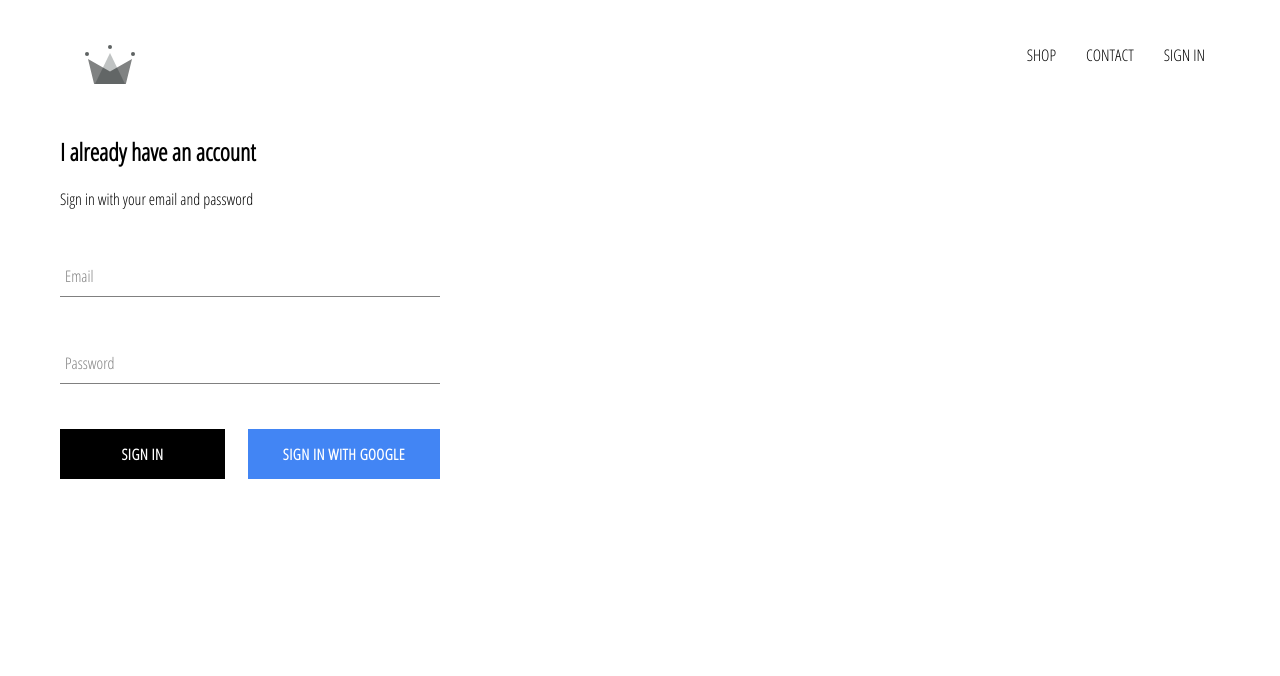
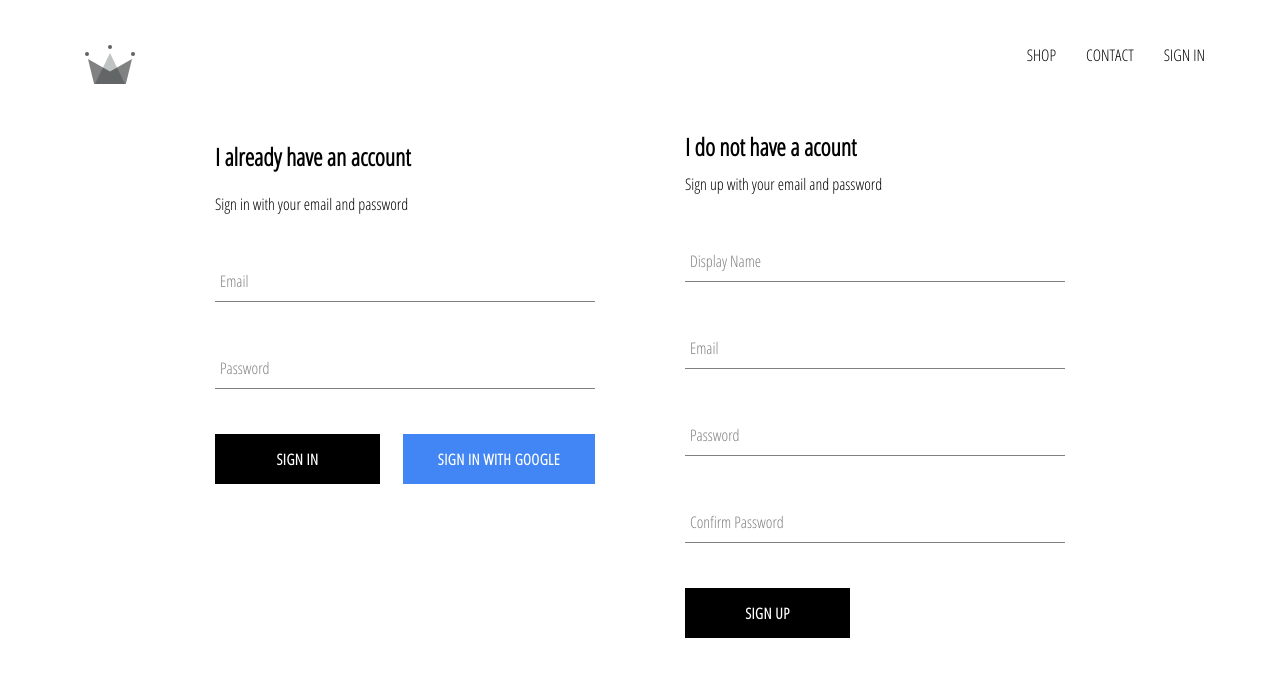
Before and after one commit to mohammadmaninang94/crwn-clothing, a React (Create React App) app: page /signin in a window 1280 px wide. Shown: the top 676 px of the page. Built offline with nearby package versions, Linux system fonts and the light colour scheme; no server answers.

Commit message:
implement firebase utils, included ability to store authenticated users into our firestore database

```diff
--- a/src/App.js
+++ b/src/App.js
@@ -7,7 +7,7 @@
 import ShopPage from './pages/shop/shop.component';
 import Header from './components/header/header.component';
 import SignInAndSignUpPage from './pages/sign-in-and-sign-up/sign-in-and-sign-up.component';
-import { auth } from './firebase/firebase.utils';
+import { auth, createUserProfileDocument } from './firebase/firebase.utils';
 
 class App extends React.Component {
   constructor() {
@@ -21,9 +21,21 @@
   unsubscribeFromAuth = null;
 
   componentDidMount() {
-    this.unsubscribeFromAuth = auth.onAuthStateChanged(user => {
-      this.setState({ currentUser: user });
-      console.log(user);
+    this.unsubscribeFromAuth = auth.onAuthStateChanged(async userAuth => {
+      if (userAuth) {
+        const userRef = await createUserProfileDocument(userAuth);
+
+        userRef.onSnapshot(snapShot => {
+          this.setState({
+            currentUser: {
+              id: snapShot.id,
+              ...snapShot.data()
+            }
+          }, () => console.log(this.state))
+        });
+      } else {
+        this.setState({ currentUser: userAuth });
+      }
     })
   }
 
--- a/src/components/sign-in/sign-in.styles.scss
+++ b/src/components/sign-in/sign-in.styles.scss
@@ -1,7 +1,7 @@
 .sign-in {
-    width: 380px;
     display: flex;
     flex-direction: column;
+    width: 380px;
 
     .title {
       margin: 10px 0;
--- /dev/null
+++ b/src/components/sign-up/sign-up.component.jsx
@@ -0,0 +1,99 @@
+import React from 'react';
+
+import FormInput from '../form-input/form-input.component';
+import CustomButton from '../custom-button/custom-button.component';
+
+import { auth, createUserProfileDocument } from '../../firebase/firebase.utils';
+
+import './sign-up.styles.scss';
+
+class SignUp extends React.Component {
+    constructor() {
+        super();
+
+        this.state = {
+            displayName: '',
+            email: '',
+            password: '',
+            confirmPassword: ''
+        }
+    }
+
+    handleSubmit = async event => {
+        event.preventDefault();
+
+        const { displayName, email, password, confirmPassword } = this.state;
+
+        if (password !== confirmPassword) {
+            alert("Password doesn't match");
+            return;
+        }
+
+        try {
+            const { user } = await auth.createUserWithEmailAndPassword(email, password);
+            if (user) {
+                await createUserProfileDocument(user, { displayName });
+                this.setState({
+                    displayName: '',
+                    email: '',
+                    password: '',
+                    confirmPassword: ''
+                })
+            }
+        } catch (error) {
+            alert(error.message);
+        }
+    }
+
+    handleChange = event => {
+        const { name, value } = event.target;
+        this.setState({ [name]: value })
+    }
+
+    render() {
+        const { displayName, email, password, confirmPassword } = this.state;
+        return (
+            <div className='sign-up'>
+                <h2 className='title'>I do not have a acount</h2>
+                <span>Sign up with your email and password</span>
+                <form className='sign-up-form' onSubmit={this.handleSubmit}>
+                    <FormInput
+                        type='text'
+                        name='displayName'
+                        value={displayName}
+                        onChange={this.handleChange}
+                        label='Display Name'
+                        required
+                    />
+                    <FormInput
+                        type='text'
+                        name='email'
+                        value={email}
+                        onChange={this.handleChange}
+                        label='Email'
+                        required
+                    />
+                    <FormInput
+                        type='password'
+                        name='password'
+                        value={password}
+                        onChange={this.handleChange}
+                        label='Password'
+                        required
+                    />
+                    <FormInput
+                        type='password'
+                        name='confirmPassword'
+                        value={confirmPassword}
+                        onChange={this.handleChange}
+                        label='Confirm Password'
+                        required
+                    />
+                    <CustomButton type='submit'>SIGN UP</CustomButton>
+                </form>
+            </div>
+        )
+    }
+}
+
+export default SignUp;
--- /dev/null
+++ b/src/components/sign-up/sign-up.styles.scss
@@ -0,0 +1,9 @@
+.sign-up {
+  display: flex;
+  flex-direction: column;
+  width: 380px;
+
+  .title {
+      margin: 10px 0
+  }
+}
--- a/src/firebase/firebase.utils.js
+++ b/src/firebase/firebase.utils.js
@@ -15,6 +15,30 @@
 
 firebase.initializeApp(config);
 
+export const createUserProfileDocument = async (userAuth, additionalData) => {
+    if (!userAuth) return;
+
+    const userRef = firestore.doc(`users/${userAuth.uid}`);
+    const snapShot = userRef.get();
+
+    if (!snapShot.exists) {
+        const { displayName, email } = userAuth;
+        const createdAt = new Date();
+        try {
+            await userRef.set({
+                displayName,
+                email,
+                createdAt,
+                ...additionalData
+            });
+        } catch (error) {
+            console.log('error creating user', error.message);
+        }
+    }
+
+    return userRef;
+}
+
 export const auth = firebase.auth();
 export const firestore = firebase.firestore();
 
--- a/src/pages/sign-in-and-sign-up/sign-in-and-sign-up.component.jsx
+++ b/src/pages/sign-in-and-sign-up/sign-in-and-sign-up.component.jsx
@@ -1,12 +1,14 @@
 import React from 'react';
 
 import SignIn from '../../components/sign-in/sign-in.component';
+import SignUp from '../../components/sign-up/sign-up.component'
 
 import './sign-in-and-sign-up.styles.scss';
 
 const SignInAndSignUpPage = () => (
     <div className='sign-in-and-sign-up'>
         <SignIn />
+        <SignUp />
     </div>
 );
 
--- a/src/pages/sign-in-and-sign-up/sign-in-and-sign-up.styles.scss
+++ b/src/pages/sign-in-and-sign-up/sign-in-and-sign-up.styles.scss
@@ -0,0 +1,6 @@
+.sign-in-and-sign-up {
+  width: 850px;
+  display: flex;
+  justify-content: space-between;
+  margin: 30px auto
+}
```
